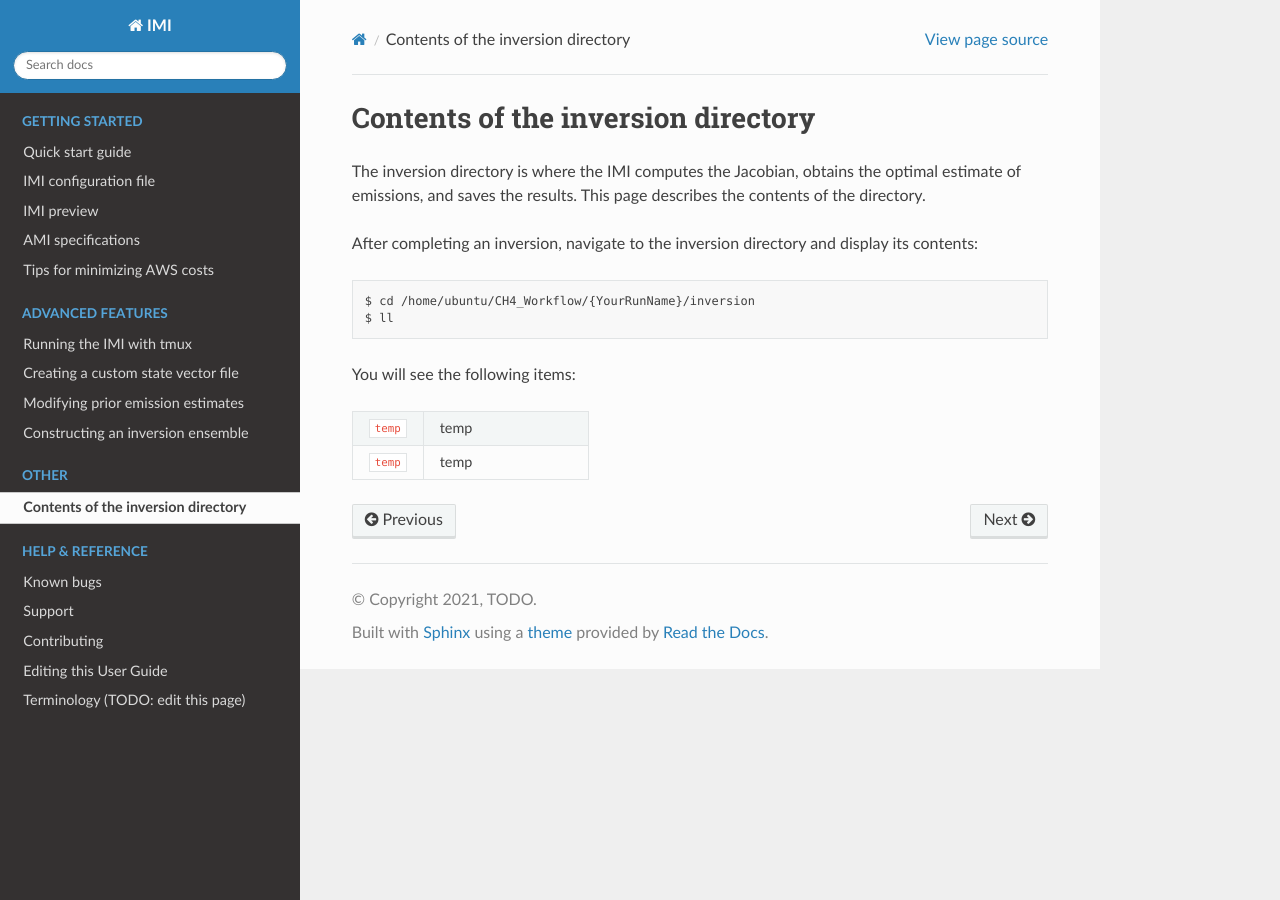
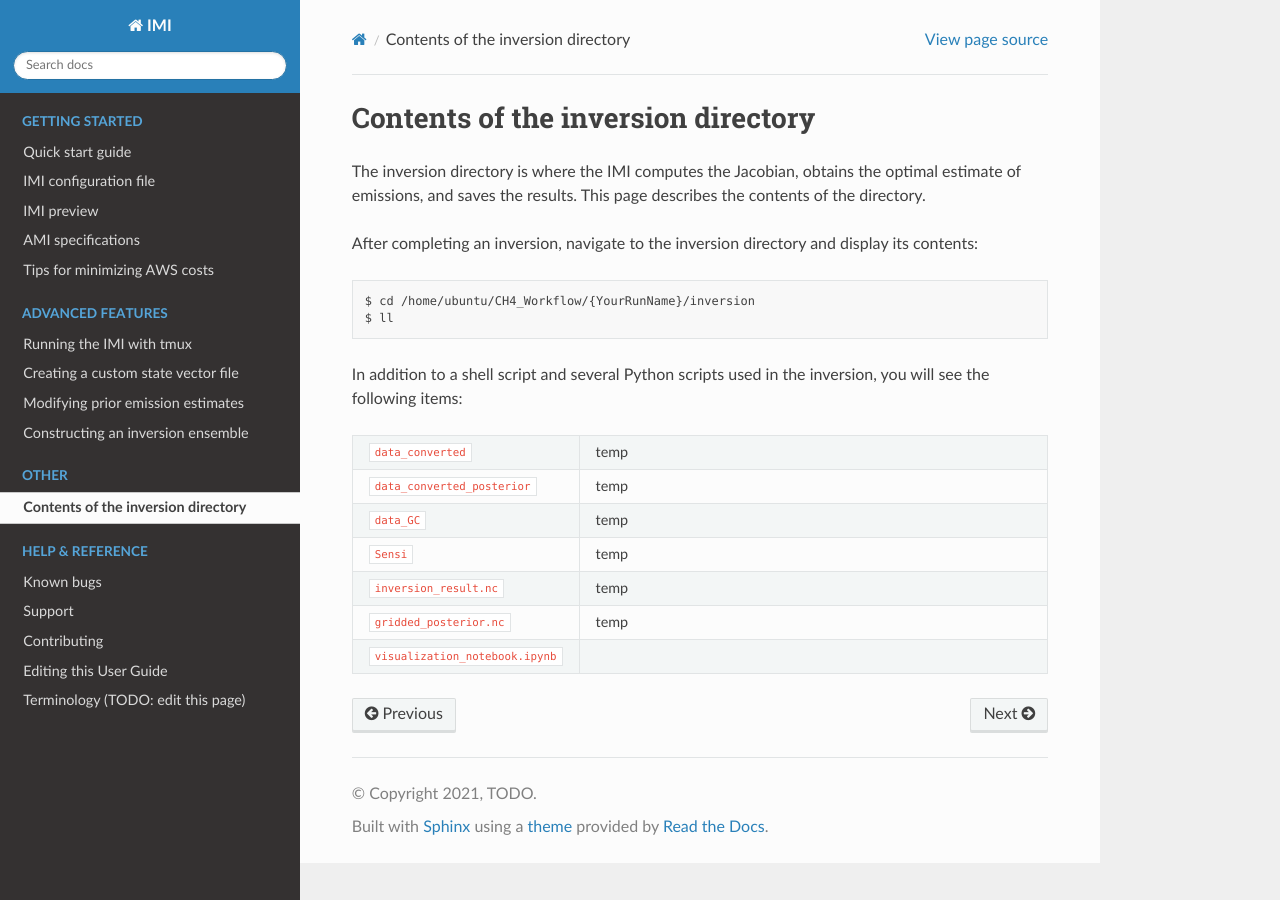
Before and after one commit to geoschem/integrated_methane_inversion, a Sphinx documentation site: the page built from docs/source/other/inversion-directory-contents.rst, in a window 1280 px wide. Built offline with Sphinx 7.4.7 and the Read the Docs theme 2.0.0, drawn with Linux system fonts in a browser that asks for light colours.

Commit message:
copy only Python scripts that are needed for inversion to the inversion directory; also add some rows to the Contents of inversion directory docs page

```diff
--- a/config.yml
+++ b/config.yml
@@ -3,7 +3,7 @@
 ## General
 isAWS: true
 RunName: "Test_Permian_1week"
-UseSlurm: false
+UseSlurm: true
 
 ## Period of interest
 StartDate: 20180501
--- a/docs/source/other/inversion-directory-contents.rst
+++ b/docs/source/other/inversion-directory-contents.rst
@@ -9,13 +9,23 @@ After completing an inversion, navigate to the inversion directory and display i
     $ cd /home/ubuntu/CH4_Workflow/{YourRunName}/inversion
     $ ll
 
-You will see the following items:
+In addition to a shell script and several Python scripts used in the inversion, you will see the following items:
 
 .. list-table::
    :widths: 30, 70
    :class: tight-table
 
-   * - ``temp``
+   * - ``data_converted``
      - temp
-   * - ``temp``
+   * - ``data_converted_posterior``
      - temp
+   * - ``data_GC``
+     - temp
+   * - ``Sensi``
+     - temp
+   * - ``inversion_result.nc``
+     - temp
+   * - ``gridded_posterior.nc``
+     - temp
+   * - ``visualization_notebook.ipynb``
+     -
```
Also changed, not shown: 1 other file.
